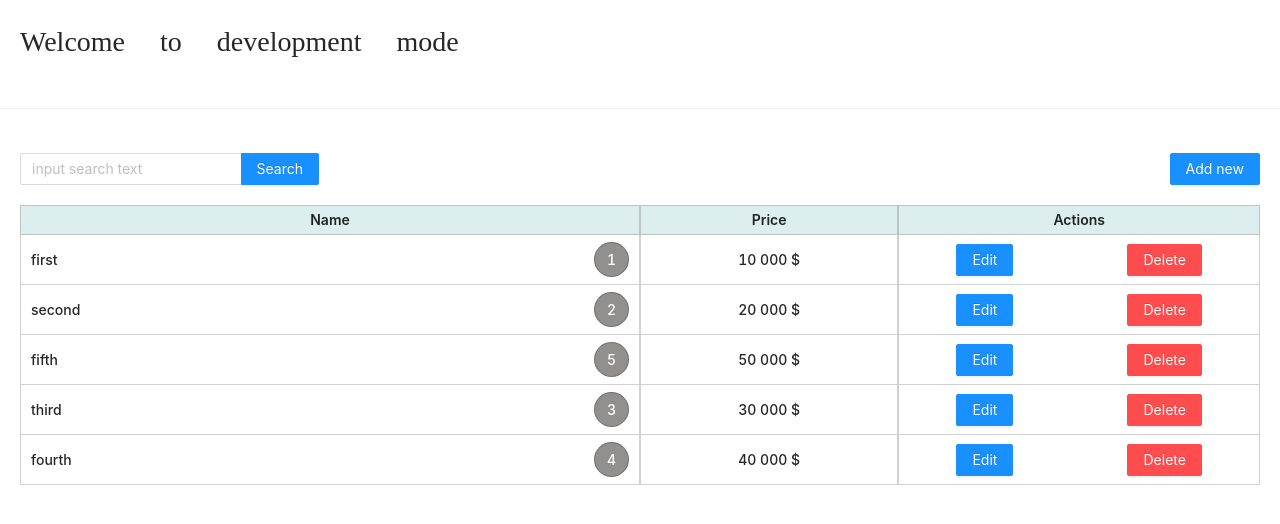
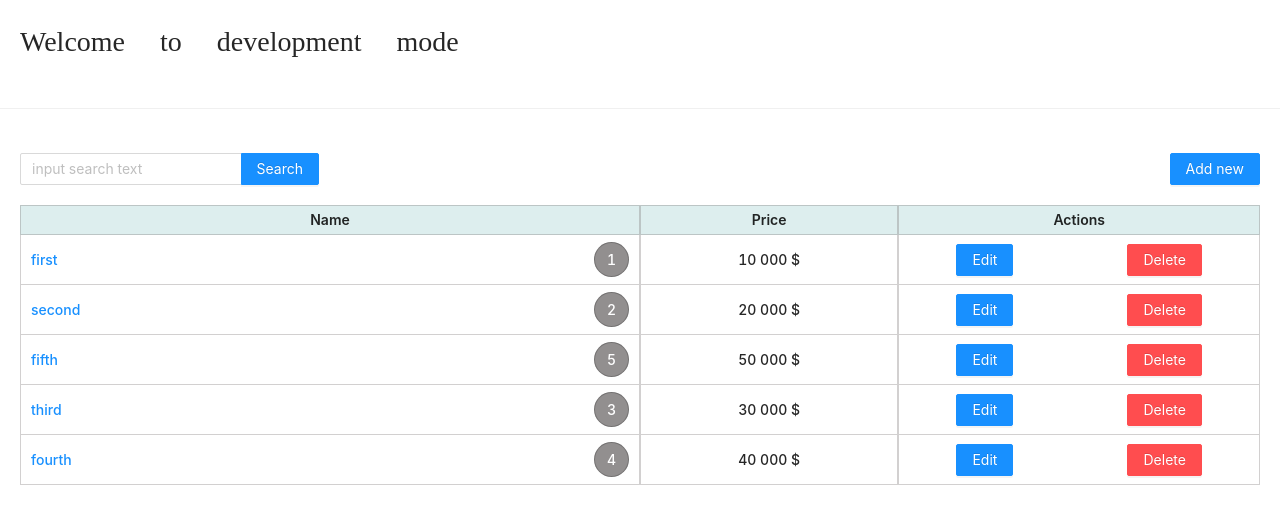
Before and after one commit to UnDanilka/saga-app, a React (Create React App) app: page / in a window 1280 px wide. Shown: the top 524 px of the page. Built offline with nearby package versions, Linux system fonts and the light colour scheme; data requests are answered from the project's data file.

Commit message:
feat:testing modal with routes

```diff
--- a/src/App.js
+++ b/src/App.js
@@ -2,19 +2,23 @@ import classes from "./App.module.css";
 import Table from "./components/Table/Table";
 import { useSelector } from "react-redux";
 import { Divider } from "antd";
-import { BrowserRouter as Router, Switch, Route } from "react-router-dom";
+import { BrowserRouter as Router, Routes, Route } from "react-router-dom";
 
 const App = () => {
   const data = useSelector((store) => store.productsReducer);
 
   return (
+    <Router>
       <div className={classes.main_app}>
         <h1 className={classes.welcome_text}>
           Welcome to {process.env.REACT_APP_ENV} mode
         </h1>
         <Divider />
-      <Table data={data} />
+        <Routes>
+          <Route path="/*" element={<Table data={data} />} />
+        </Routes>
       </div>
+    </Router>
   );
 };
 
--- a/src/components/Product/Product.jsx
+++ b/src/components/Product/Product.jsx
@@ -3,6 +3,7 @@ import { Row, Col, Button } from "antd";
 import classes from "./Product.module.css";
 import confirmDeleting from "../Modal/confirmDeleting";
 import productInfo from "../Modal/productInfo";
+import { Link, Routes, Route } from "react-router-dom";
 import { useDispatch } from "react-redux";
 import { deleteProduct } from "../../redux/actions/productsActions";
 
@@ -25,12 +26,9 @@ const Product = (props) => {
     <Row className={classes.row}>
       <Col span={12}>
         <div className={classes.row_item}>
-          <div
-            className={classes.row_item_name}
-            onClick={() => productInfo(product)}
-          >
+          <Link to={`info/${product.id}`} className={classes.row_item_name}>
             {product.name || ""}
-          </div>
+          </Link>
           <div className={classes.row_item_count}>{product.count || 0}</div>
         </div>
       </Col>
@@ -54,6 +52,9 @@ const Product = (props) => {
           </Button>
         </div>
       </Col>
+      <Routes>
+        <Route path="info/:id" element={() => productInfo(product)} />
+      </Routes>
     </Row>
   );
 };
--- a/src/components/Product/Product.module.css
+++ b/src/components/Product/Product.module.css
@@ -11,12 +11,6 @@
 
 .row_item_name {
   padding-left: 10px;
-}
-
-.row_item_name:hover {
-  text-decoration: underline;
-  cursor: pointer;
-  color: rgb(48, 17, 228);
 }
 
 .row_item_count {
```
Also changed, not shown: 1 other file (tests, documents, lock files or other folders). Lines whose indentation alone changed are shown as unchanged.
